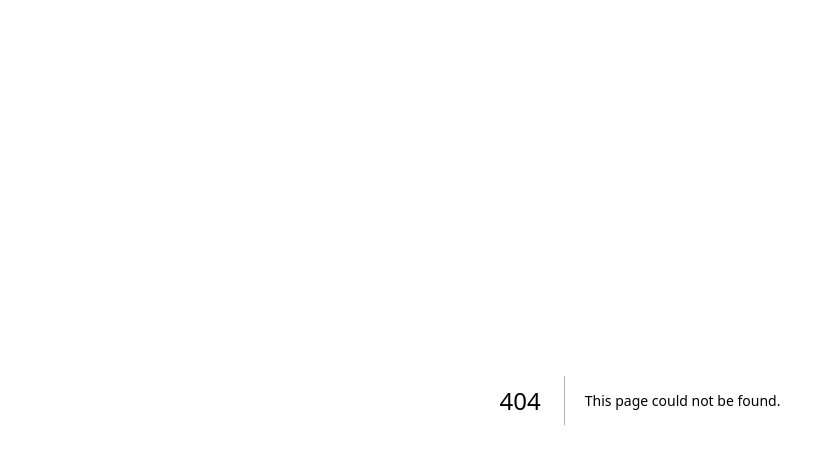
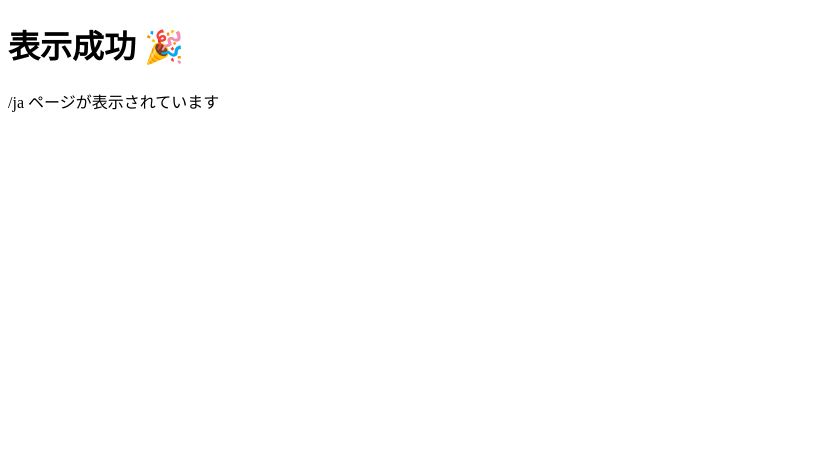
Before and after one commit to Rie-Hayashi/lyno-website, a Next.js app: page /ja in a window 1280 px wide. Before the commit this address had no page. Shown: the top 464 px of the page, without its empty margins (0-835 px from the left). Built offline with nearby package versions, Linux system fonts and the light colour scheme.

Commit message:
Add files via upload

```diff
--- /dev/null
+++ b/app/ja/page.tsx
@@ -0,0 +1,8 @@
+export default function JaPage() {
+    return (
+      <main>
+        <h1>表示成功 🎉</h1>
+        <p>/ja ページが表示されています</p>
+      </main>
+    );
+  }
```
